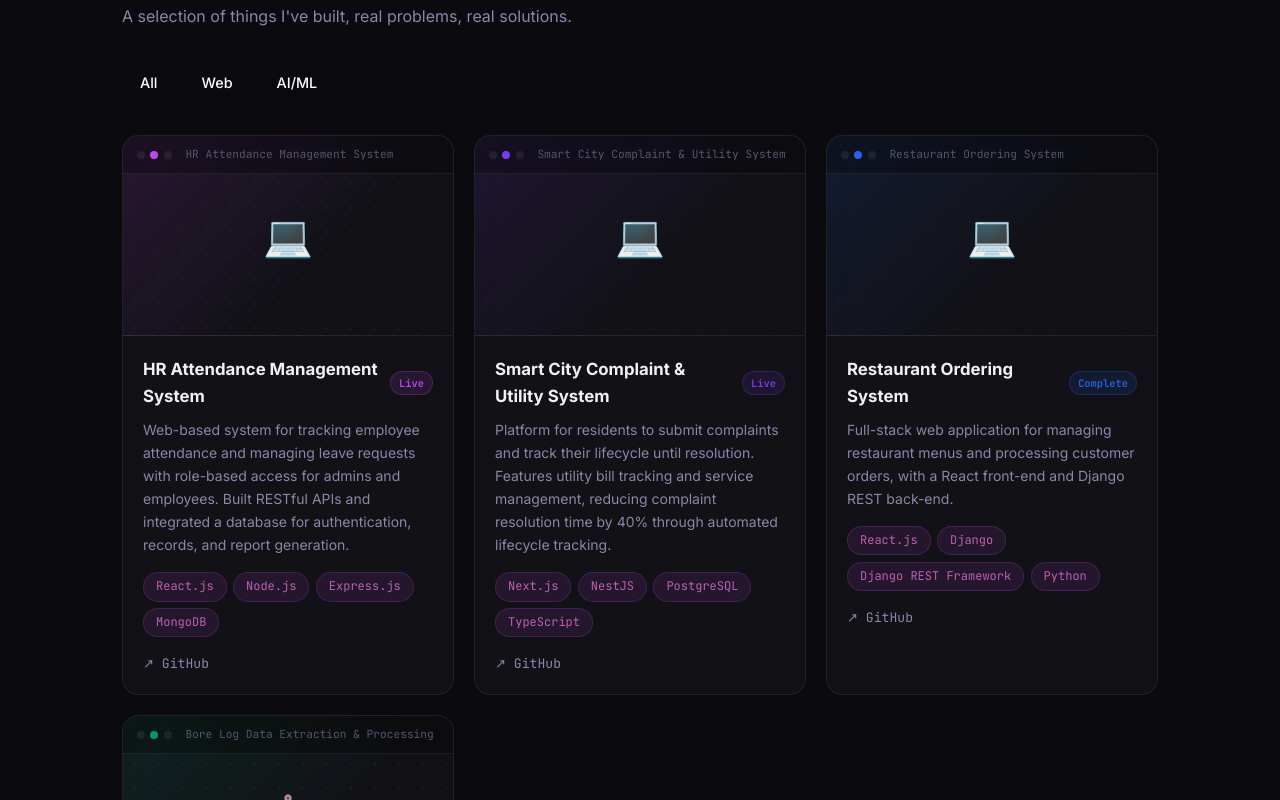
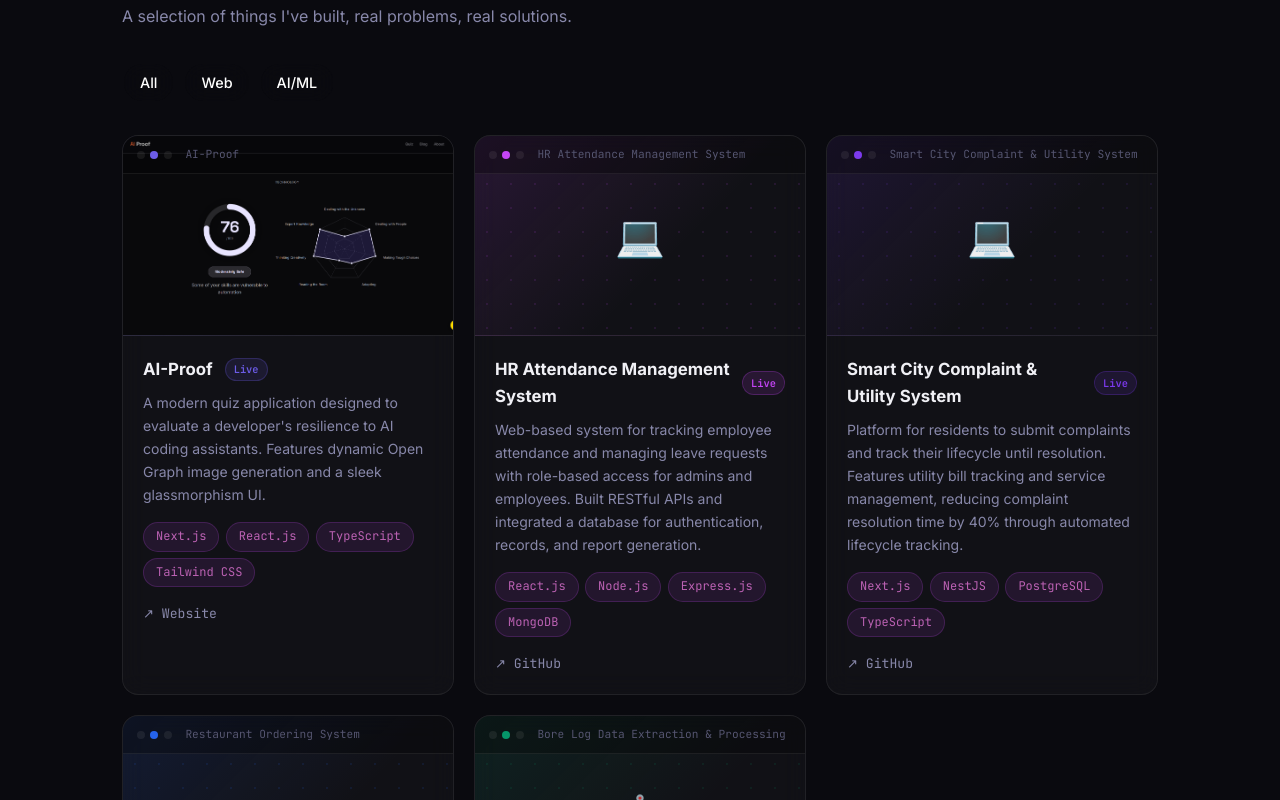
Before and after one commit to ahmad-zayab/portfolio, a React (Vite) app: page / in a window 1280 px wide. Shown: the part 2660-3460 px from the top of the page. Built offline with nearby package versions, Linux system fonts and the light colour scheme.

Commit message:
project addded ai proof

```diff
--- a/src/components/Projects.jsx
+++ b/src/components/Projects.jsx
@@ -54,7 +54,7 @@ function ProjectCard({ project, index }) {
       >
         {/* Browser-style header */}
         <div
-          className="absolute top-0 left-0 right-0 px-[0.85rem] py-[0.6rem] flex items-center gap-[0.35rem] border-b border-[var(--clr-border)] font-mono text-[0.7rem] text-[var(--clr-text-muted)]"
+          className="absolute top-0 left-0 right-0 px-[0.85rem] py-[0.6rem] flex items-center gap-[0.35rem] border-b border-[var(--clr-border)] font-mono text-[0.7rem] text-[var(--clr-text-muted)] z-20"
           style={{ background: 'rgba(0,0,0,0.3)' }}
         >
           <span className="w-2 h-2 rounded-full bg-[var(--clr-border)]" />
@@ -62,9 +62,17 @@ function ProjectCard({ project, index }) {
           <span className="w-2 h-2 rounded-full bg-[var(--clr-border)]" />
           <span className="ml-2">{project.title}</span>
         </div>
+        {project.image ? (
+          <img
+            src={project.image}
+            alt={project.title}
+            className="w-full h-full object-cover absolute inset-0 z-10"
+          />
+        ) : (
+          <>
             {/* Decorative dot grid */}
             <div
-          className="absolute inset-0 top-9 opacity-60"
+              className="absolute inset-0 top-9 opacity-60 z-10"
               style={{
                 backgroundImage: `radial-gradient(circle, ${project.color}30 1px, transparent 1px)`,
                 backgroundSize: '24px 24px',
@@ -74,6 +82,8 @@ function ProjectCard({ project, index }) {
             <span className="text-[2.5rem] relative z-10">
               {project.tags[0].includes('Python') || project.tags[0].includes('ML') ? '🤖' : '💻'}
             </span>
+          </>
+        )}
       </div>
 
       {/* Card Body */}
@@ -128,7 +138,7 @@ function ProjectCard({ project, index }) {
               rel="noreferrer"
               className="text-[0.82rem] text-[var(--clr-text-secondary)] flex items-center gap-[0.35rem] font-mono transition-colors duration-150 hover:text-[var(--clr-accent)]"
             >
-              ↗ Live Demo
+              ↗ Website
             </a>
           )}
           {!project.githubUrl && !project.liveUrl && (
--- a/src/data/portfolio.js
+++ b/src/data/portfolio.js
@@ -101,6 +101,19 @@ export const skills = [
 // =============================================
 export const projects = [
   {
+    id: 5,
+    title: 'AI-Proof',
+    badge: 'Live',
+    description:
+      'A modern quiz application designed to evaluate a developer\'s resilience to AI coding assistants. Features dynamic Open Graph image generation and a sleek glassmorphism UI.',
+    tags: ['Next.js', 'React.js', 'TypeScript', 'Tailwind CSS'],
+    category: 'Web',
+    githubUrl: '',
+    liveUrl: 'https://aiproof-m32s3oxjs-zayab.vercel.app/',
+    image: '/ai-proof.webp',
+    color: '#6c5ce7',
+  },
+  {
     id: 1,
     title: 'HR Attendance Management System',
     badge: 'Live',
```
Also changed, not shown: public/ai-proof.webp (added). Lines whose indentation alone changed are shown as unchanged.
